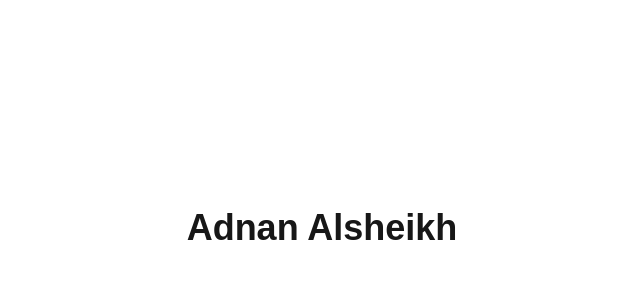
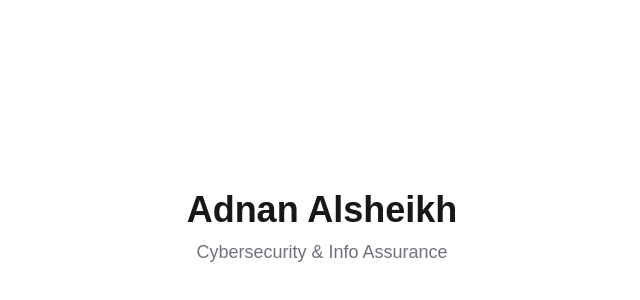
Before and after one commit to aalsheikh1/Portfolio, a Next.js app in the folder portfolio/: page / in a window 1280 px wide. Shown: the part 172-472 px from the top of the page, without its empty margins (318-958 px from the left). Built offline with nearby package versions, Linux system fonts and the light colour scheme.

Commit message:
Added title under my name

```diff
--- a/portfolio/app/page.tsx
+++ b/portfolio/app/page.tsx
@@ -1,7 +1,8 @@
 export default function Home() {
   return (
-    <main className="flex flex-1 items-center justify-center">
+    <main className="flex flex-1 flex-col items-center justify-center gap-2">
       <h1 className="text-4xl font-semibold">Adnan Alsheikh</h1>
+      <p className="text-lg text-zinc-500">Cybersecurity & Info Assurance</p>
     </main>
   );
 }
```
